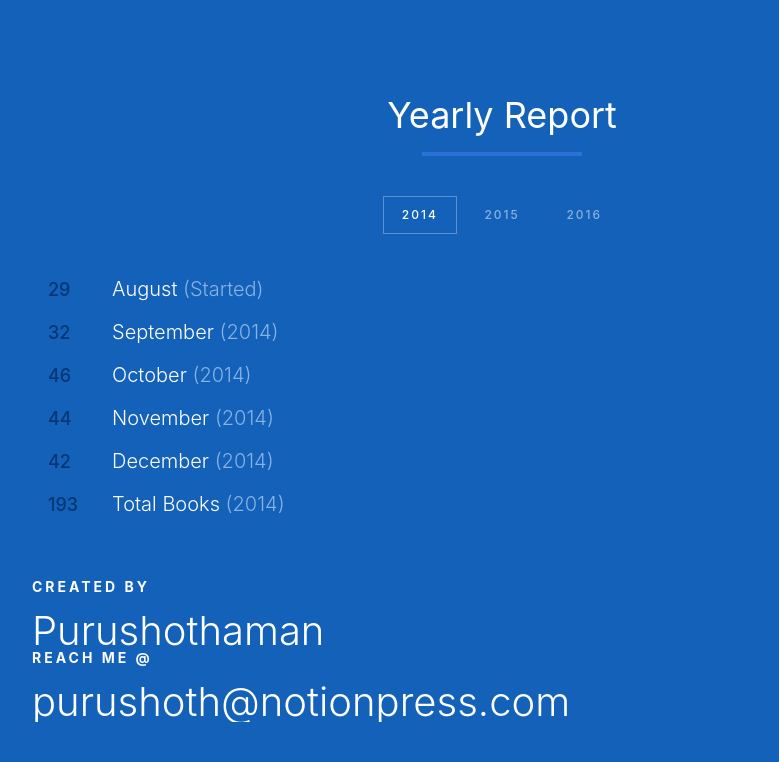
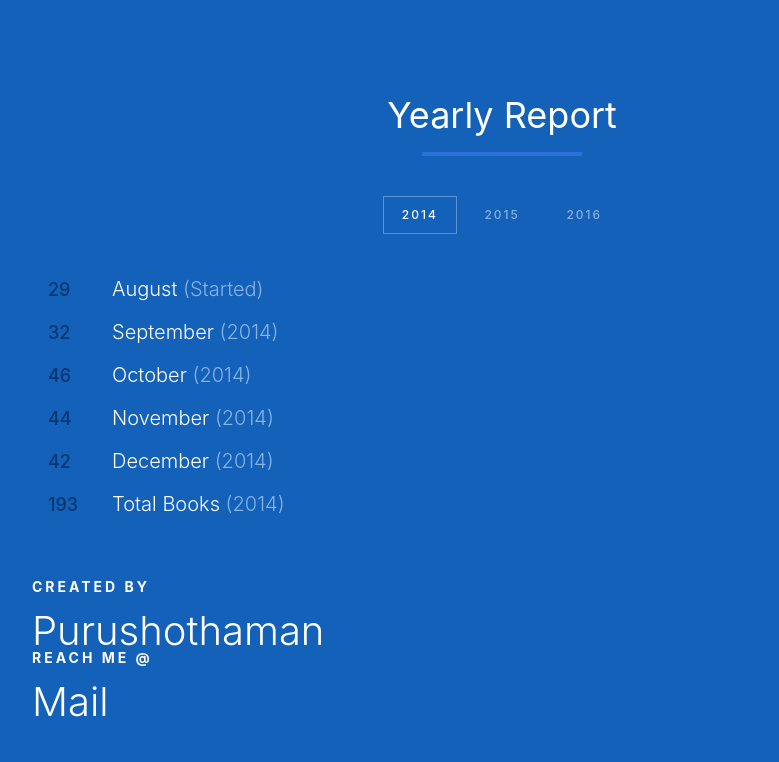
Before and after one commit to Bruce26/Reports, a plain HTML site: page index.html in a window 1280 px wide. Shown: the part 1540-2302 px from the top of the page, without its empty margins (138-917 px from the left). Drawn offline with Linux system fonts and the light colour scheme.

Commit message:
Adding pages

```diff
--- a/index.html
+++ b/index.html
@@ -202,7 +202,7 @@ Thanks for being a part of eBooks Development!
 
 
 <span class="card__title">Reach me @</span>
-<span class="card__content">purushoth@notionpress.com</span>
+<span class="card__content">Mail</span>
 
 </div>
 
```
